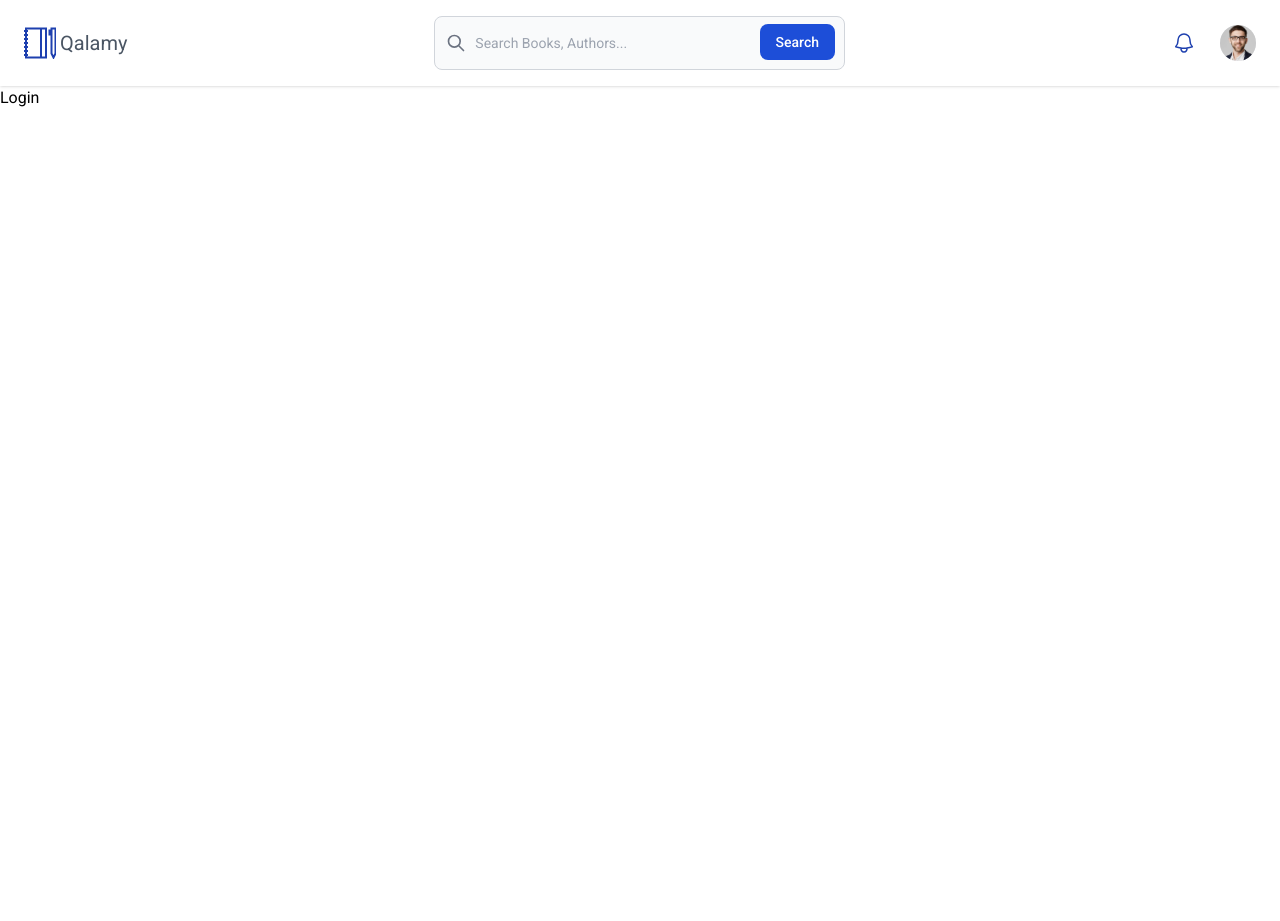
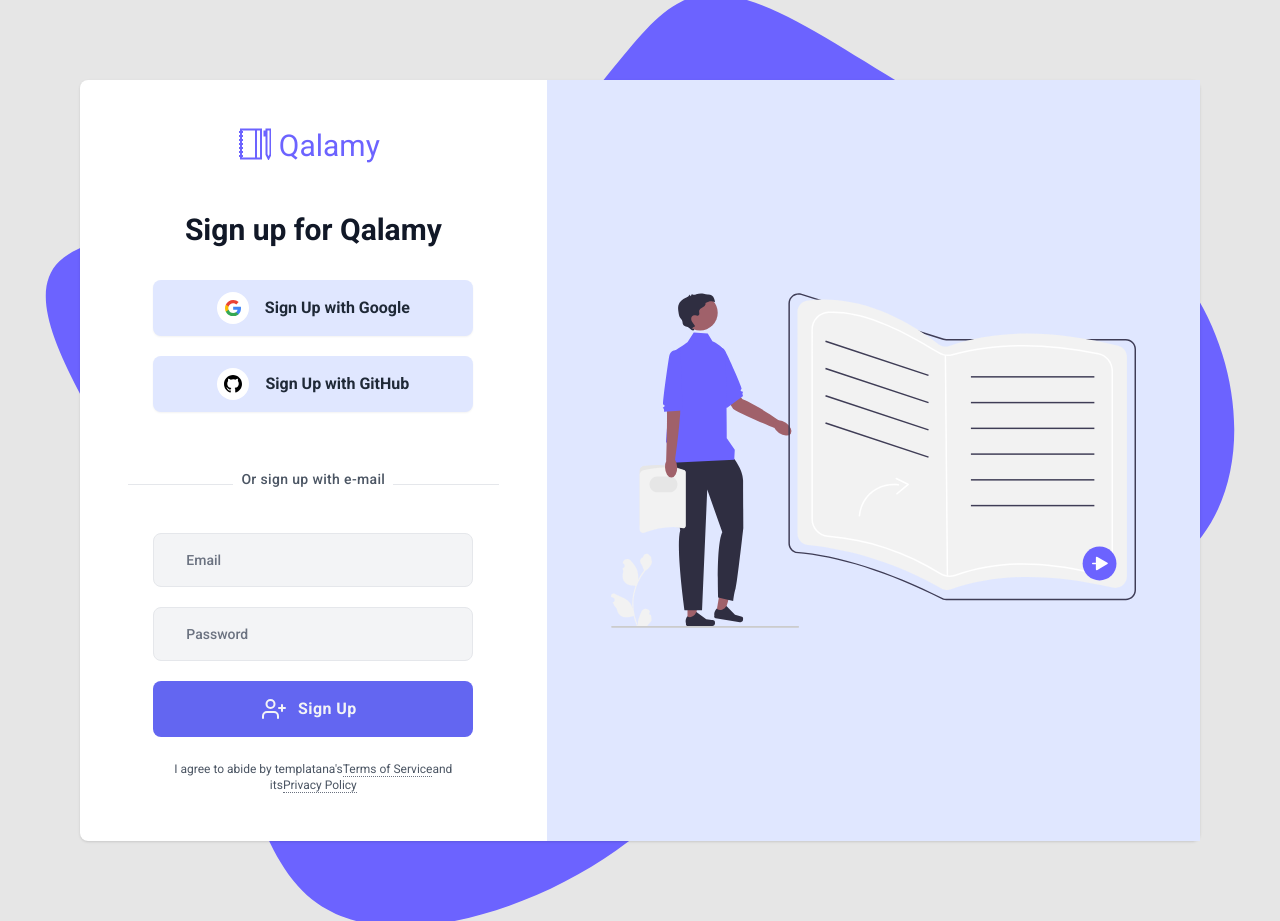
Before and after one commit to ThorayaElsharawy/book-review, a React (Vite) app: page /login in a window 1280 px wide. Before the commit the page ends 800 px from the top, so only its background shows below. Built offline with nearby package versions, Linux system fonts and the light colour scheme.

Commit message:
login design

```diff
--- a/src/App.tsx
+++ b/src/App.tsx
@@ -8,7 +8,7 @@
 function App() {
   return (
     <SearchContextProvider>
-      <Navbar />
+
       <Routes>
         <Route path="/" element={<Home />} />
         <Route path="/login" element={<Login />} />
--- a/src/index.css
+++ b/src/index.css
@@ -11,3 +11,8 @@
     box-sizing: border-box;
     font-family: 'Roboto', sans-serif;
 }
+
+.loginGrid {
+    display: grid;
+    grid-template-columns: 40% 60%;
+}
--- a/src/pages/Home.tsx
+++ b/src/pages/Home.tsx
@@ -1,5 +1,6 @@
 import axios from "axios";
 import { useContext, useEffect, useState } from "react";
+import { Navbar } from "../components/Navbar";
 import { SearchContext } from "../context/SearchContext";
 import { Item } from "../types/Book";
 
@@ -46,6 +47,9 @@
   }
 
   return (
+    <>
+      <Navbar />
+
       <div className="container px-6 py-4 mx-auto">
         <div className="grid grid-cols-1 md:grid-cols-2 lg:grid-cols-4 gap-6 mt-5 ">
           {searchResult.map((item, index) => (
@@ -307,5 +311,6 @@
         </div> */}
         </div>
       </div>
+    </>
   );
 }
--- a/src/pages/Login.tsx
+++ b/src/pages/Login.tsx
@@ -1,3 +1,172 @@
 export function Login() {
-    return <div>Login</div>
+  return (
+    <div className="min-h-screen bg-gray-100 text-gray-900 flex justify-center bg-no-repeat"
+    style={{backgroundImage: 'url(src/assets/blob-haikei.svg', backgroundPosition: 'center', backgroundSize: 'cover'}}>
+      <div className="max-w-screen-xl m-0 sm:m-20 bg-white shadow sm:rounded-lg flex justify-center flex-1">
+        <div className="lg:w-1/2 xl:w-5/12 p-6 sm:p-12">
+          <div className="flex justify-center">
+            <svg
+              style={{ color: "#6c63ff" }}
+              viewBox="0 0 64 64"
+              fill="currentColor"
+              height="2em"
+              width="2em"
+            >
+              <path
+                fill="none"
+                stroke="currentColor"
+                strokeMiterlimit={10}
+                strokeWidth={4}
+                d="M63 3v50l-4 8-4-8V3zM55 7h-4v10M4 3h40v58H4zM34 3v57M8 16H0M8 8H0M8 24H0M8 32H0M8 40H0M8 48H0M8 56H0"
+              />
+            </svg>
+            <h2 className="text-3xl text-center mx-2" style={{ color: "#6c63ff" }}>
+              Qalamy
+            </h2>
+          </div>
+          <div className="mt-12 flex flex-col items-center">
+            <h1 className="text-2xl xl:text-3xl font-extrabold">
+              Sign up for Qalamy
+            </h1>
+            <div className="w-full flex-1 mt-8">
+              <div className="flex flex-col items-center">
+                <button className="w-full max-w-xs font-bold shadow-sm rounded-lg py-3 bg-indigo-100 text-gray-800 flex items-center justify-center transition-all duration-300 ease-in-out focus:outline-none hover:shadow focus:shadow-sm focus:shadow-outline">
+                  <div className="bg-white p-2 rounded-full">
+                    <svg className="w-4" viewBox="0 0 533.5 544.3">
+                      <path
+                        d="M533.5 278.4c0-18.5-1.5-37.1-4.7-55.3H272.1v104.8h147c-6.1 33.8-25.7 63.7-54.4 82.7v68h87.7c51.5-47.4 81.1-117.4 81.1-200.2z"
+                        fill="#4285f4"
+                      />
+                      <path
+                        d="M272.1 544.3c73.4 0 135.3-24.1 180.4-65.7l-87.7-68c-24.4 16.6-55.9 26-92.6 26-71 0-131.2-47.9-152.8-112.3H28.9v70.1c46.2 91.9 140.3 149.9 243.2 149.9z"
+                        fill="#34a853"
+                      />
+                      <path
+                        d="M119.3 324.3c-11.4-33.8-11.4-70.4 0-104.2V150H28.9c-38.6 76.9-38.6 167.5 0 244.4l90.4-70.1z"
+                        fill="#fbbc04"
+                      />
+                      <path
+                        d="M272.1 107.7c38.8-.6 76.3 14 104.4 40.8l77.7-77.7C405 24.6 339.7-.8 272.1 0 169.2 0 75.1 58 28.9 150l90.4 70.1c21.5-64.5 81.8-112.4 152.8-112.4z"
+                        fill="#ea4335"
+                      />
+                    </svg>
+                  </div>
+                  <span className="ml-4">Sign Up with Google</span>
+                </button>
+
+                <button className="w-full max-w-xs font-bold shadow-sm rounded-lg py-3 bg-indigo-100 text-gray-800 flex items-center justify-center transition-all duration-300 ease-in-out focus:outline-none hover:shadow focus:shadow-sm focus:shadow-outline mt-5">
+                  <div className="bg-white p-1 rounded-full">
+                    <svg className="w-6" viewBox="0 0 32 32">
+                      <path
+                        fill-rule="evenodd"
+                        d="M16 4C9.371 4 4 9.371 4 16c0 5.3 3.438 9.8 8.207 11.387.602.11.82-.258.82-.578 0-.286-.011-1.04-.015-2.04-3.34.723-4.043-1.609-4.043-1.609-.547-1.387-1.332-1.758-1.332-1.758-1.09-.742.082-.726.082-.726 1.203.086 1.836 1.234 1.836 1.234 1.07 1.836 2.808 1.305 3.492 1 .11-.777.422-1.305.762-1.605-2.664-.301-5.465-1.332-5.465-5.93 0-1.313.469-2.383 1.234-3.223-.121-.3-.535-1.523.117-3.175 0 0 1.008-.32 3.301 1.23A11.487 11.487 0 0116 9.805c1.02.004 2.047.136 3.004.402 2.293-1.55 3.297-1.23 3.297-1.23.656 1.652.246 2.875.12 3.175.77.84 1.231 1.91 1.231 3.223 0 4.61-2.804 5.621-5.476 5.922.43.367.812 1.101.812 2.219 0 1.605-.011 2.898-.011 3.293 0 .32.214.695.824.578C24.566 25.797 28 21.3 28 16c0-6.629-5.371-12-12-12z"
+                      />
+                    </svg>
+                  </div>
+                  <span className="ml-4">Sign Up with GitHub</span>
+                </button>
+              </div>
+
+              <div className="my-12 border-b text-center">
+                <div className="leading-none px-2 inline-block text-sm text-gray-600 tracking-wide font-medium bg-white transform translate-y-1/2">
+                  Or sign up with e-mail
+                </div>
+              </div>
+
+              <div className="mx-auto max-w-xs">
+                <input
+                  className="w-full px-8 py-4 rounded-lg font-medium bg-gray-100 border border-gray-200 placeholder-gray-500 text-sm focus:outline-none focus:border-gray-400 focus:bg-white"
+                  type="email"
+                  placeholder="Email"
+                />
+                <input
+                  className="w-full px-8 py-4 rounded-lg font-medium bg-gray-100 border border-gray-200 placeholder-gray-500 text-sm focus:outline-none focus:border-gray-400 focus:bg-white mt-5"
+                  type="password"
+                  placeholder="Password"
+                />
+                <button className="mt-5 tracking-wide font-semibold bg-indigo-500 text-gray-100 w-full py-4 rounded-lg hover:bg-indigo-700 transition-all duration-300 ease-in-out flex items-center justify-center focus:shadow-outline focus:outline-none">
+                  <svg
+                    className="w-6 h-6 -ml-2"
+                    fill="none"
+                    stroke="currentColor"
+                    stroke-width="2"
+                    stroke-linecap="round"
+                    stroke-linejoin="round"
+                  >
+                    <path d="M16 21v-2a4 4 0 00-4-4H5a4 4 0 00-4 4v2" />
+                    <circle cx="8.5" cy="7" r="4" />
+                    <path d="M20 8v6M23 11h-6" />
+                  </svg>
+                  <span className="ml-3">Sign Up</span>
+                </button>
+                <p className="mt-6 text-xs text-gray-600 text-center">
+                  I agree to abide by templatana's
+                  <a
+                    href="#"
+                    className="border-b border-gray-500 border-dotted"
+                  >
+                    Terms of Service
+                  </a>
+                  and its
+                  <a
+                    href="#"
+                    className="border-b border-gray-500 border-dotted"
+                  >
+                    Privacy Policy
+                  </a>
+                </p>
+              </div>
+            </div>
+          </div>
+        </div>
+        <div className="flex-1 bg-indigo-100 text-center hidden lg:flex">
+          <div
+            className="m-12 xl:m-16 w-full bg-contain bg-center bg-no-repeat"
+            style={{ backgroundImage: "url(src/assets/login.svg" }}
+          ></div>
+        </div>
+      </div>
+      <div className="REMOVE-THIS-ELEMENT-IF-YOU-ARE-USING-THIS-PAGE hidden treact-popup fixed inset-0 flex items-center justify-center">
+        <div className="max-w-lg p-8 sm:pb-4 bg-white rounded shadow-lg text-center sm:text-left">
+          <h3 className="text-xl sm:text-2xl font-semibold mb-6 flex flex-col sm:flex-row items-center">
+            <div className="bg-green-200 p-2 rounded-full flex items-center mb-4 sm:mb-0 sm:mr-2">
+              <svg
+                className="text-green-800 inline-block w-5 h-5"
+                fill="none"
+                stroke-linecap="round"
+                stroke-linejoin="round"
+                stroke-width="2"
+                stroke="currentColor"
+                viewBox="0 0 24 24"
+              >
+                <path d="M11 5.882V19.24a1.76 1.76 0 01-3.417.592l-2.147-6.15M18 13a3 3 0 100-6M5.436 13.683A4.001 4.001 0 017 6h1.832c4.1 0 7.625-1.234 9.168-3v14c-1.543-1.766-5.067-3-9.168-3H7a3.988 3.988 0 01-1.564-.317z"></path>
+              </svg>
+            </div>
+            Free TailwindCSS Component Kit!
+          </h3>
+          <p>
+            I recently released Treact, a{" "}
+            <span className="font-bold">free</span> TailwindCSS Component Kit
+            built with React.
+          </p>
+          <p className="mt-2">
+            It has 52 different UI components, 7 landing pages, and 8 inner
+            pages prebuilt. And they are customizable!
+          </p>
+          <div className="mt-8 pt-8 sm:pt-4 border-t -mx-8 px-8 flex flex-col sm:flex-row justify-end leading-relaxed">
+            <button className="close-treact-popup px-8 py-3 sm:py-2 rounded border border-gray-400 hover:bg-gray-200 transition duration-300">
+              Close
+            </button>
+            <a
+              className="font-bold mt-4 sm:mt-0 sm:ml-4 px-8 py-3 sm:py-2 rounded bg-purple-700 text-gray-100 hover:bg-purple-900 transition duration-300 text-center"
+              href="https://treact.owaiskhan.me"
+              target="_blank"
+            >
+              See Treact
+            </a>
+          </div>
+        </div>
+      </div>
+    </div>
+  );
 }
```
Also changed, not shown: src/assets/blob-haikei.svg (added), src/assets/login.svg (added). Lines whose indentation alone changed are shown as unchanged.
